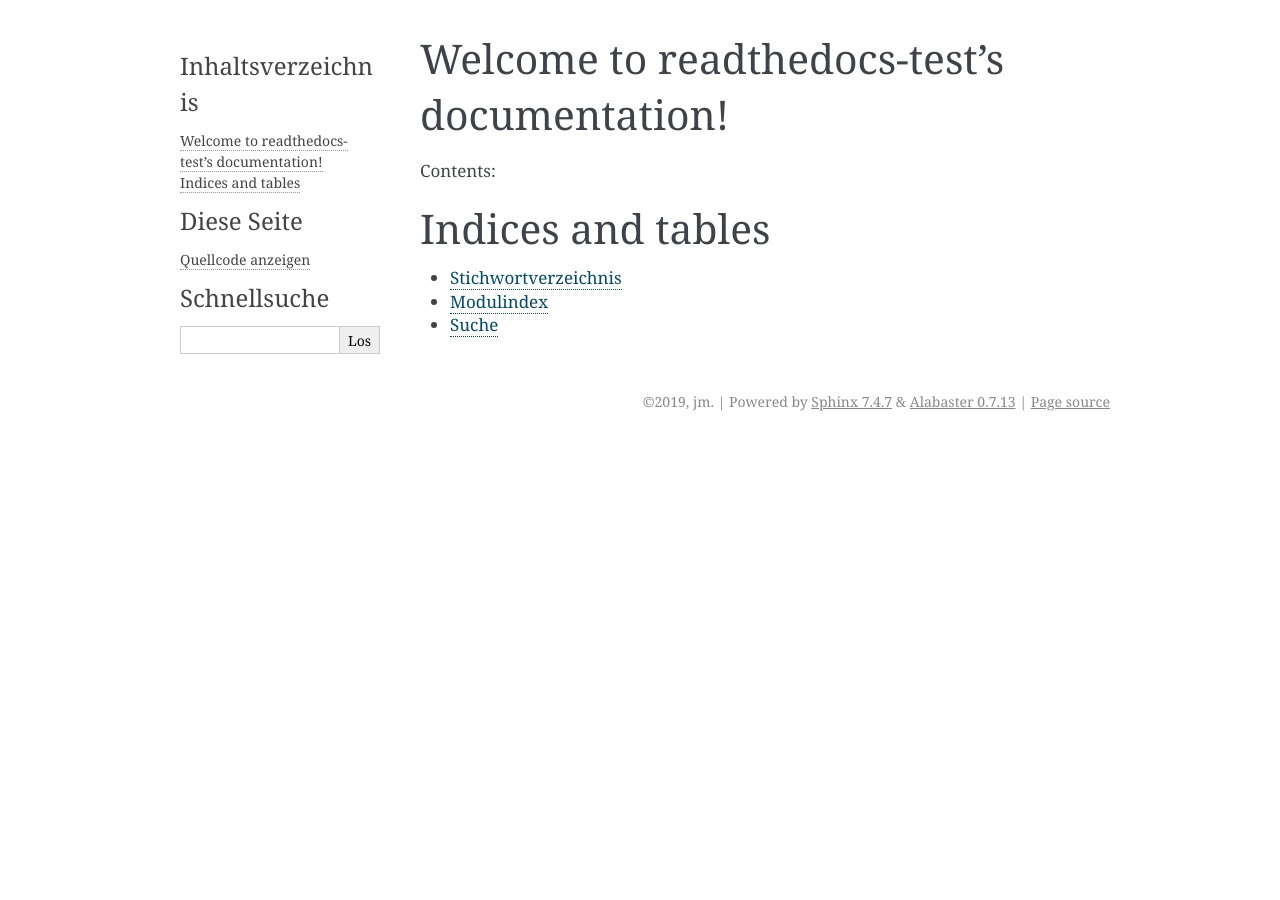
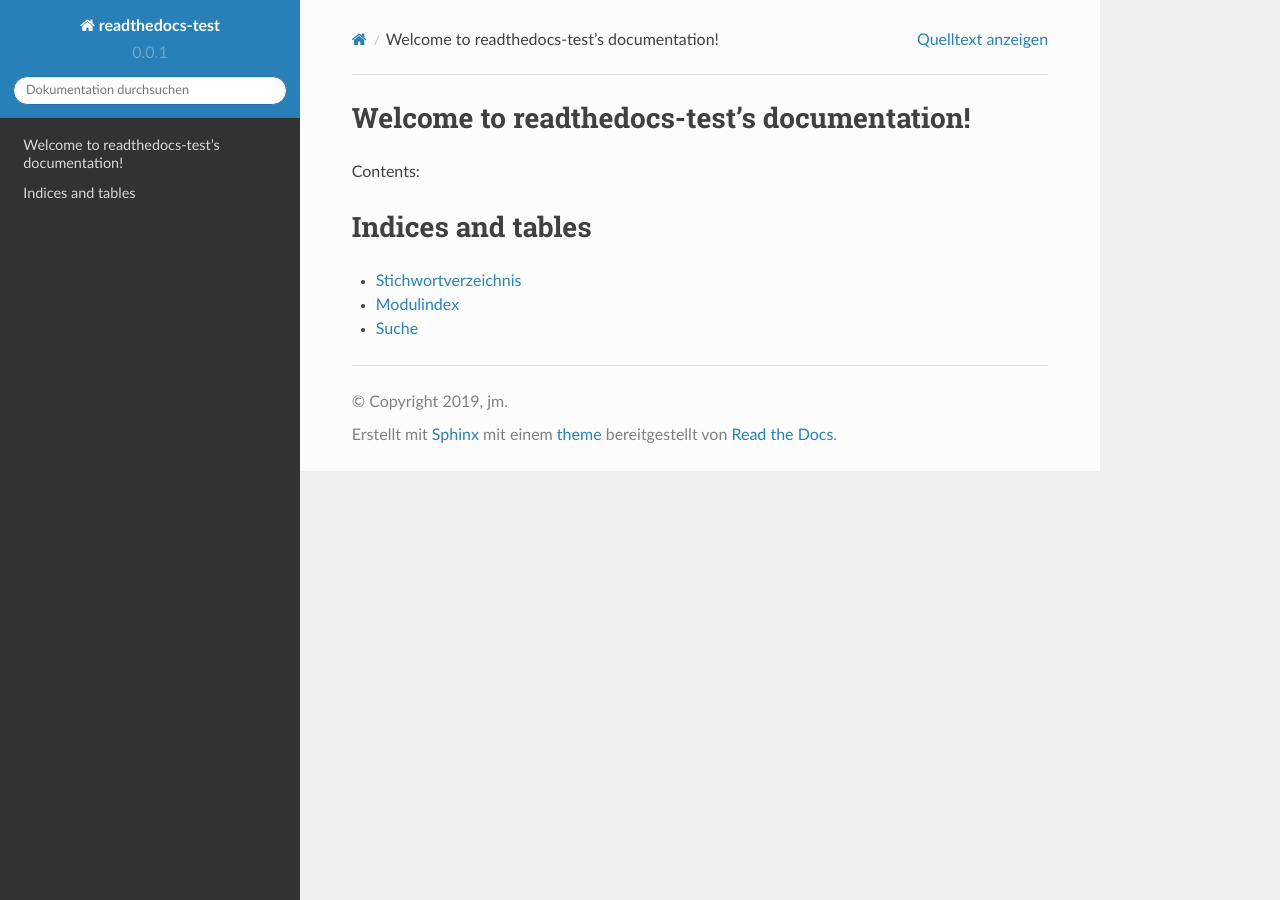
Before and after one commit to joachimmueller/readthedocs-test, a Sphinx documentation site: the page built from docs/index.rst, in a window 1280 px wide. Built offline with Sphinx 7.4.7 and the Read the Docs theme 2.0.0, drawn with Linux system fonts in a browser that asks for light colours.

Commit message:
Change theme, add gitignore

```diff
--- a/docs/conf.py
+++ b/docs/conf.py
@@ -29,7 +29,10 @@ import os
 # Add any Sphinx extension module names here, as strings. They can be
 # extensions coming with Sphinx (named 'sphinx.ext.*') or your custom
 # ones.
-extensions = []
+extensions = [
+    'sphinx.ext.todo',
+    'sphinx.ext.githubpages',
+]
 
 # Add any paths that contain templates here, relative to this directory.
 templates_path = ['_templates']
@@ -74,7 +77,7 @@ language = 'de'
 
 # List of patterns, relative to source directory, that match files and
 # directories to ignore when looking for source files.
-exclude_patterns = ['_build']
+exclude_patterns = ['_build', 'Thumbs.db', '.DS_Store']
 
 # The reST default role (used for this markup: `text`) to use for all
 # documents.
@@ -108,7 +111,7 @@ todo_include_todos = False
 
 # The theme to use for HTML and HTML Help pages.  See the documentation for
 # a list of builtin themes.
-html_theme = 'alabaster'
+html_theme = 'sphinx_rtd_theme'
 
 # Theme options are theme-specific and customize the look and feel of a theme
 # further.  For a list of options available for each theme, see the
```
Also changed, not shown: 1 other file.
